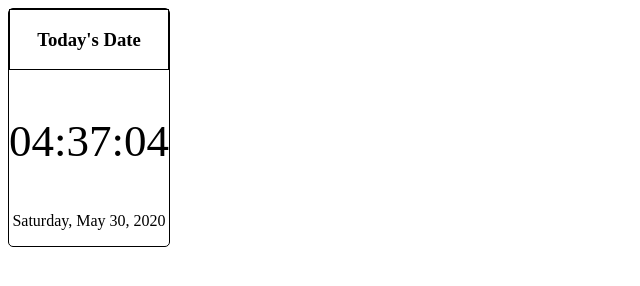
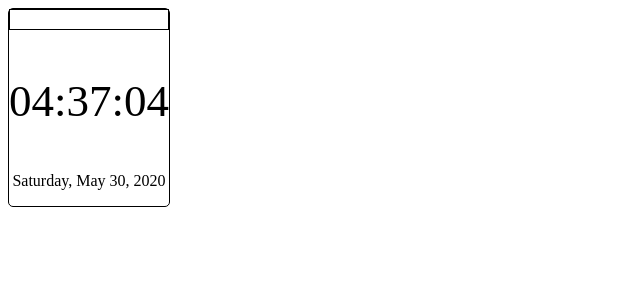
Before and after one commit to aaronsawatsky/projects, a plain HTML site: page Clock/index.html in a window 1280 px wide. Shown: the whole page, without its empty margins (0-640 px from the left). Drawn offline with Linux system fonts and the light colour scheme.

Commit message:
Update index.html

```diff
--- a/Clock/index.html
+++ b/Clock/index.html
@@ -9,7 +9,7 @@
 <body onLoad="showTime();">
 <div id="clock-container">
     <header>
-        <h3>Today's Date</h3>
+        <h3></h3>
     </header>
     <div id="date-container">
     <p id="time">HHMMSS</p>
```
